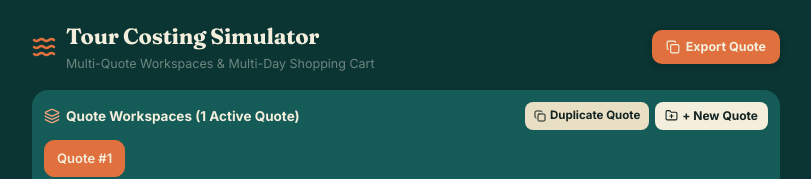
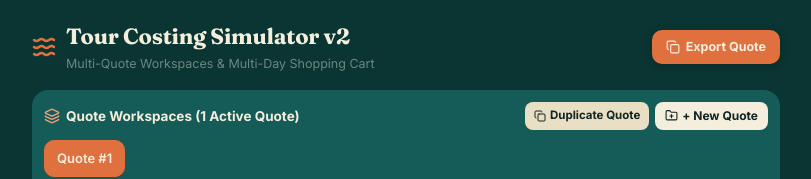
Before and after one commit to CLOUDS-ORG/cost-simulator, a Next.js app: page / in a window 1280 px wide. Shown: the top 179 px of the page, without its empty margins (234-1045 px from the left). Built offline with nearby package versions, Linux system fonts and the light colour scheme.

Commit message:
style: add v2 text

```diff
--- a/app/page.jsx
+++ b/app/page.jsx
@@ -1102,7 +1102,7 @@ Format output with two sections separated by "WHATSAPP_PITCH":
                 fontFamily: "'Fraunces', serif", fontWeight: 700, fontSize: 22,
                 color: COLORS.sand, margin: 0, letterSpacing: "-0.01em",
               }}>
-                Tour Costing Simulator
+                Tour Costing Simulator v2
               </h1>
               <p style={{ color: COLORS.muted, fontSize: 12.5, margin: "2px 0 0" }}>
                 Multi-Quote Workspaces & Multi-Day Shopping Cart
```
